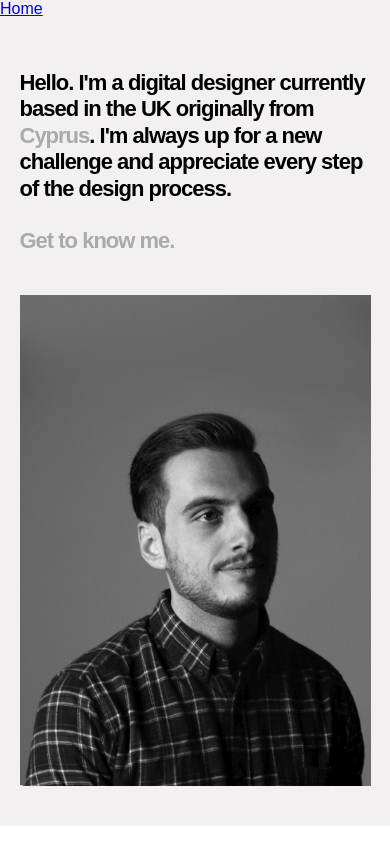
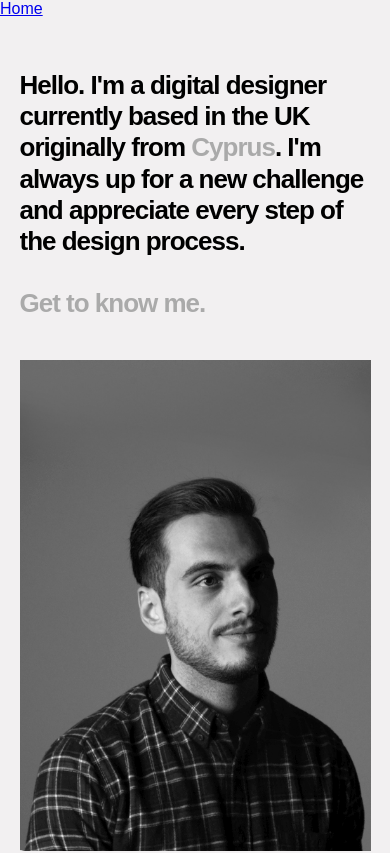
Before and after one commit to thejoshmichael/Layout_Concept, a plain HTML site: page about.html in a window 390 px wide. Shown: the top 853 px of the page. Drawn offline with Linux system fonts and the light colour scheme.

Commit message:
Added important style attribute

```diff
--- a/css/sass/styles.sass
+++ b/css/sass/styles.sass
@@ -139,27 +139,27 @@ header
 @media only screen and (max-width: 768px)
   .about
     .about-container
-      width: 90%
-      margin-bottom: 100px
+      width: 90% !important
+      margin-bottom: 100px !important
       p
-        font-size: 26px
+        font-size: 26px !important
 
 @media only screen and (max-width: 460px)
   .about-container
     height: auto !important
-    overflow: auto
+    overflow: auto !important
     margin-bottom: 50px !important
 
     .about-img
       min-width: 100% !important
       position: static !important
-      margin: 40px 0
+      margin: 40px 0 !important
     p
       width: auto !important
       font-size: 22px !important
       transform: translateY(0) !important
       position: static !important
-      margin-top: 20px
+      margin-top: 20px !important
 
   .profile-container
     width: 90% !important
```
Also changed, not shown: css/styles.css.
